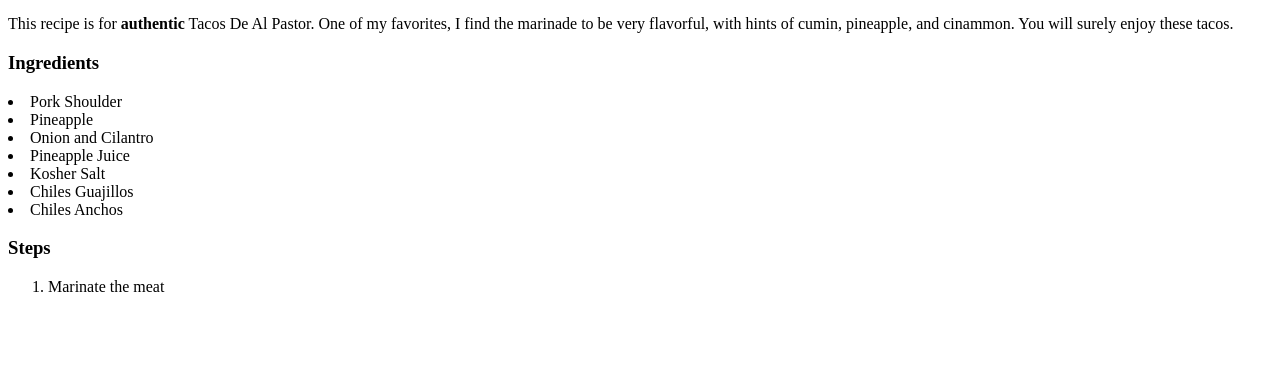
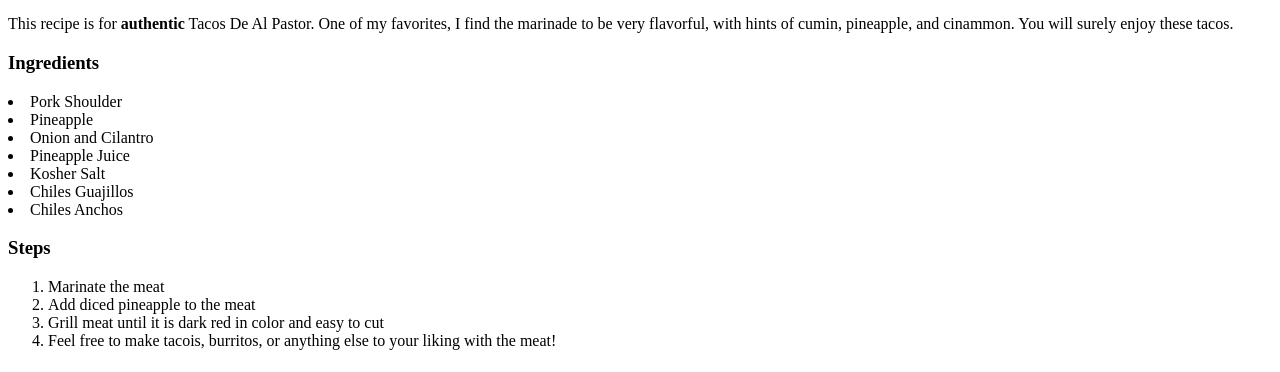
Before and after one commit to jmv1006/odin-recipes, a plain HTML site: page recipes/AlPastor.html in a window 1280 px wide. Shown: the part 428-800 px from the top of the page. Drawn offline with Linux system fonts and the light colour scheme.

Commit message:
AlPastor.html

```diff
--- a/recipes/AlPastor.html
+++ b/recipes/AlPastor.html
@@ -32,7 +32,11 @@
                 <h3>Steps</h3>
                     <ol>
                         <li>Marinate the meat</li>
-
+                        <li>Add diced pineapple to the meat </li>
+                        <li>Grill meat until it is dark red in color and easy to cut</li>
+                        <li>Feel free to make tacois, burritos, or anything else to your liking
+                            with the meat!
+                        </li>
 
 
 
```
